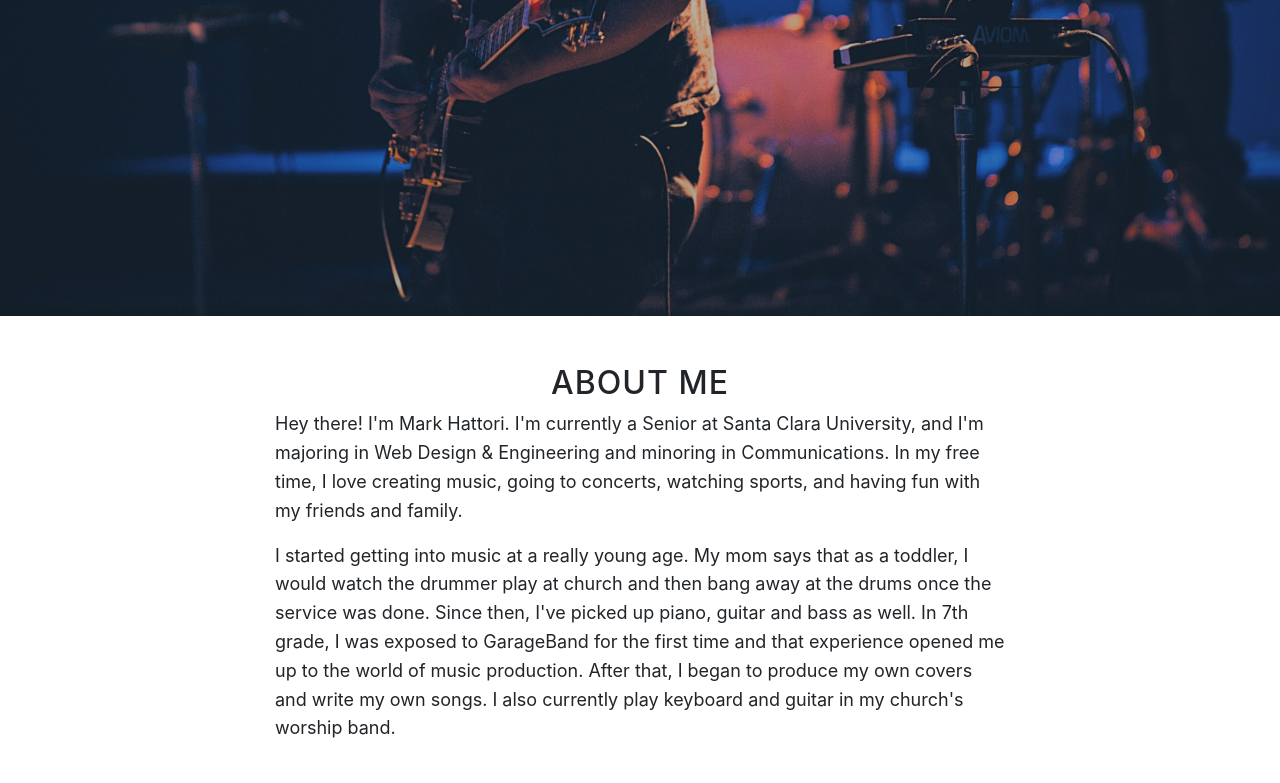
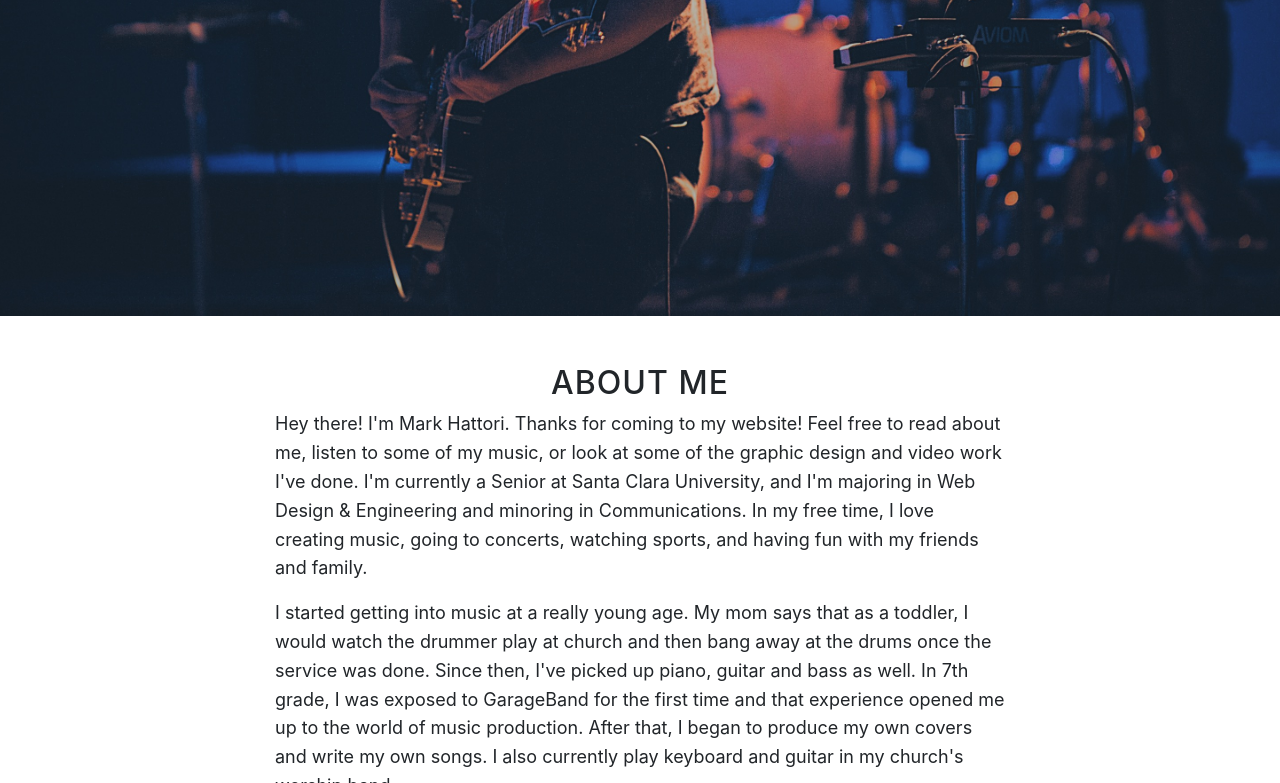
Before and after one commit to markhattori/markhattori.github.io, a website with bundled scripts: page index.html in a window 1280 px wide. Shown: the part 484-1267 px from the top of the page. Built offline with nearby package versions, Linux system fonts and the light colour scheme.

Commit message:
updated about section

```diff
--- a/index.html
+++ b/index.html
@@ -78,7 +78,7 @@
             <br>
             <br>
             <h2 class ="text-center">About Me</h2>
-            <p > Hey there! I'm Mark Hattori. I'm currently a Senior at Santa Clara University, and I'm majoring in Web Design & Engineering and minoring in Communications. In my free time, I love creating music, going to concerts, watching sports, and having fun with my friends and family. </p>
+            <p > Hey there! I'm Mark Hattori. Thanks for coming to my website! Feel free to read about me, listen to some of my music, or look at some of the graphic design and video work I've done. I'm currently a Senior at Santa Clara University, and I'm majoring in Web Design & Engineering and minoring in Communications. In my free time, I love creating music, going to concerts, watching sports, and having fun with my friends and family. </p>
             <p> I started getting into music at a really young age. My mom says that as a toddler, I would watch the drummer play at church and then bang away at the drums once the service was done. Since then, I've picked up piano, guitar and bass as well. In 7th grade, I was exposed to GarageBand for the first time and that experience opened me up to the world of music production. After that, I began to produce my own covers and write my own songs. I also currently play keyboard and guitar in my church's worship band. </p>
             <br>
           </div>
```
Also changed, not shown: 1 other file.
